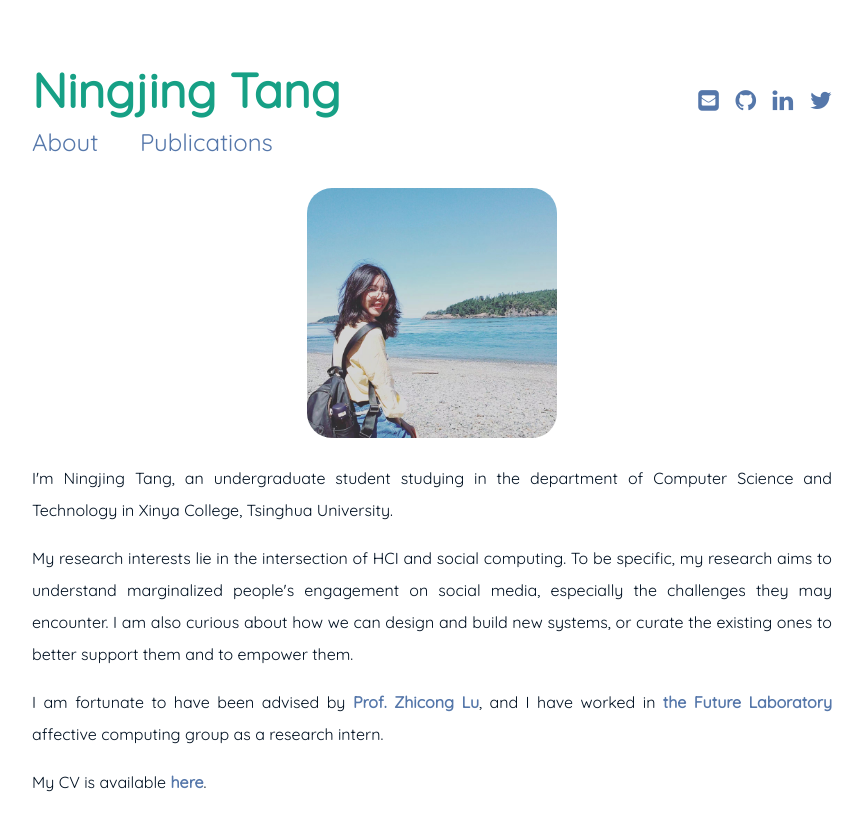
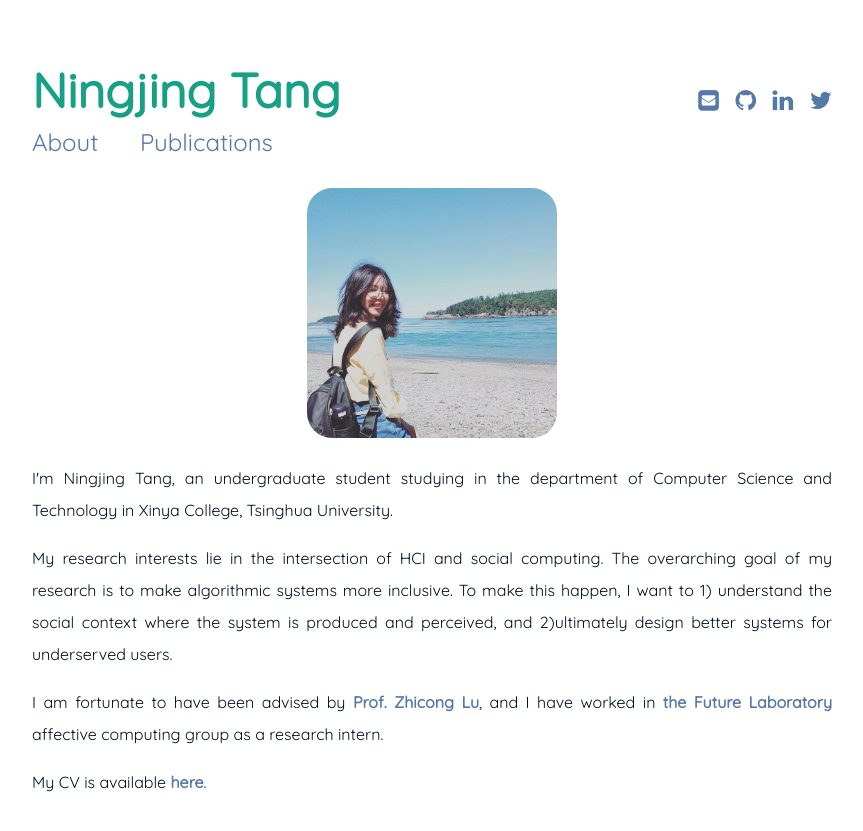
Before and after one commit to EvaaaaTang/evatang.github.io, a Jekyll site: the page built from index.md, in a window 1280 px wide. Shown: the top 831 px of the page, without its empty margins (208-1071 px from the left). Built offline with Jekyll 4.4.1, drawn with Linux system fonts in a browser that asks for light colours.

Commit message:
changed intro

```diff
--- a/index.md
+++ b/index.md
@@ -9,7 +9,7 @@ sitemap:
 
 <div id="describe-text">
 	<p style="text-align:justify">I'm Ningjing Tang, an undergraduate student studying in the department of Computer Science and Technology in Xinya College, Tsinghua University.</p>
-	<p style="text-align:justify">My research interests lie in the intersection of HCI and social computing. To be specific, my research aims to understand marginalized people's engagement on social media, especially the challenges they may encounter. I am also curious about how we can design and build new systems, or curate the existing ones to better support them and to empower them.</p>
+	<p style="text-align:justify">My research interests lie in the intersection of HCI and social computing. The overarching goal of my research is to make algorithmic systems more inclusive. To make this happen, I want to 1) understand the social context where the system is produced and perceived, and 2)ultimately design better systems for underserved users. </p>
 	<p style="text-align:justify">I am fortunate to have been advised by <strong> <a href="https://www.cs.cityu.edu.hk/~zhiconlu/">Prof. Zhicong Lu</a></strong>, and I have worked in <strong> <a href="https://thfl.tsinghua.edu.cn/en/yjdw/yjs/index.htm">the Future Laboratory </a> </strong> affective computing group as a research intern.</p>
 	<p style="text-align:justify">My CV is available <a href="./assets/resume.pdf">here</a>.</p>
 </div>
```
